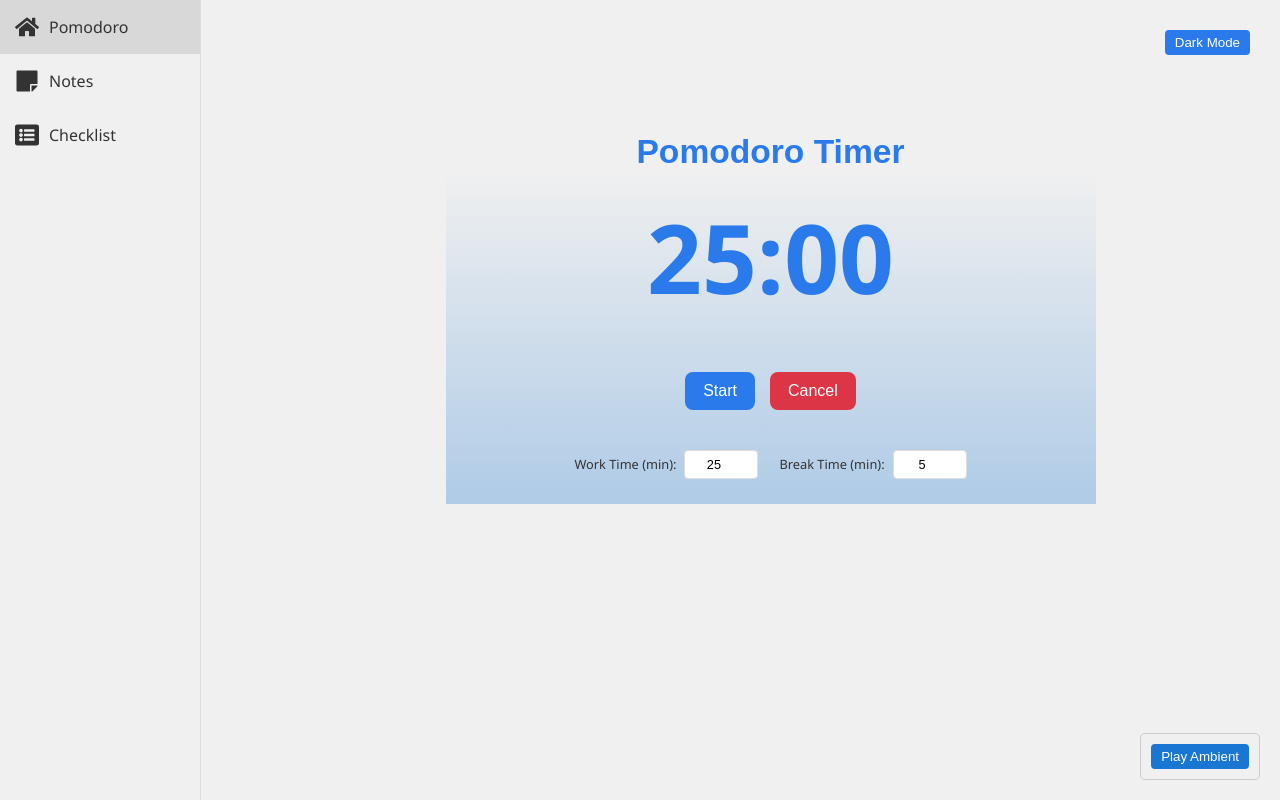
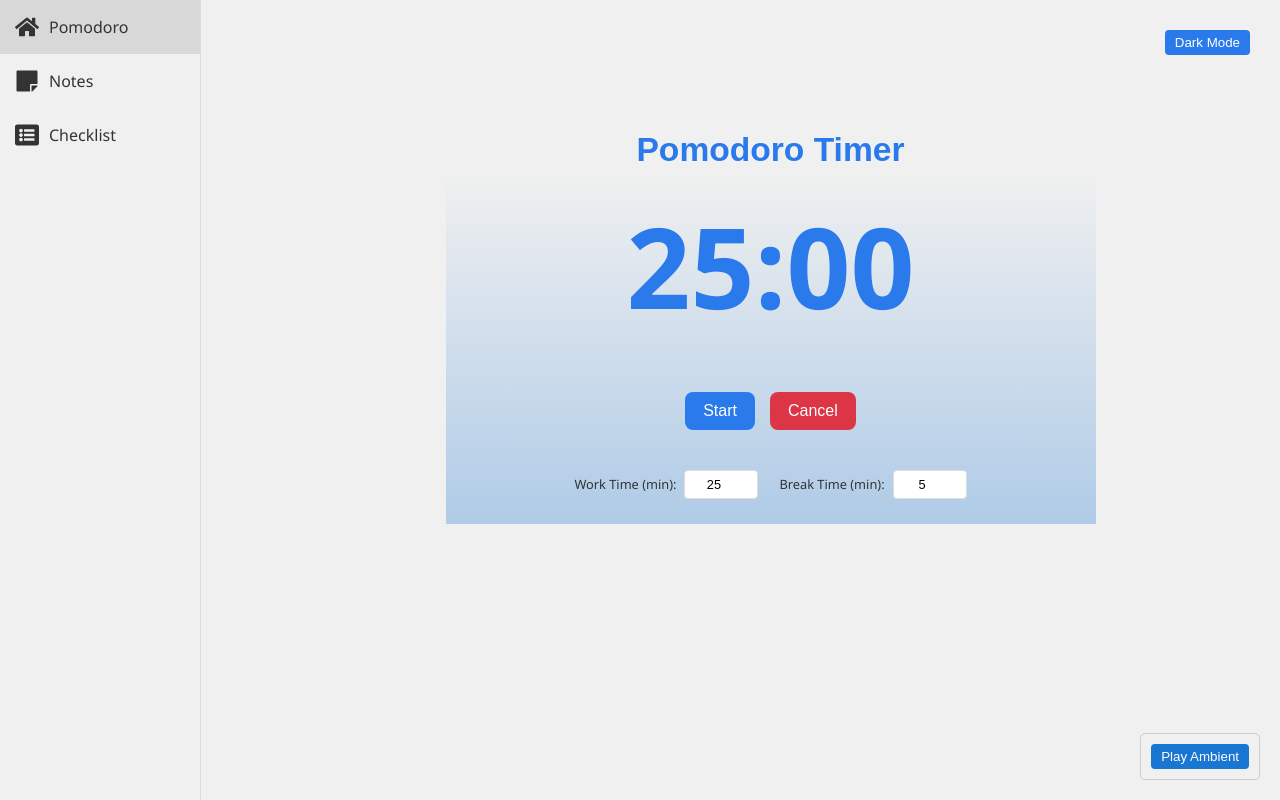
Before and after one commit to Ajithesh9/productivity-hub, a React (Create React App) app: page / in a window 1280 px wide. Built offline with nearby package versions, Linux system fonts and the light colour scheme.

Commit message:
Update Pomodoro.css

```diff
--- a/src/components/Pomodoro/Pomodoro.css
+++ b/src/components/Pomodoro/Pomodoro.css
@@ -42,6 +42,7 @@
   position: relative;
   overflow: hidden;
   background: transparent;
+  top: -2px; /* Moved up by 2px */
 }
 
 /* Modern Card Design with Inset Shadow */
@@ -54,7 +55,7 @@
 
 /* Timer Display */
 .timer-display {
-  font-size: 6em;
+  font-size: 7em; /* Increased size for emphasis */
   font-weight: 700;
   margin: 20px 0;
   color: var(--secondary-color);
```
